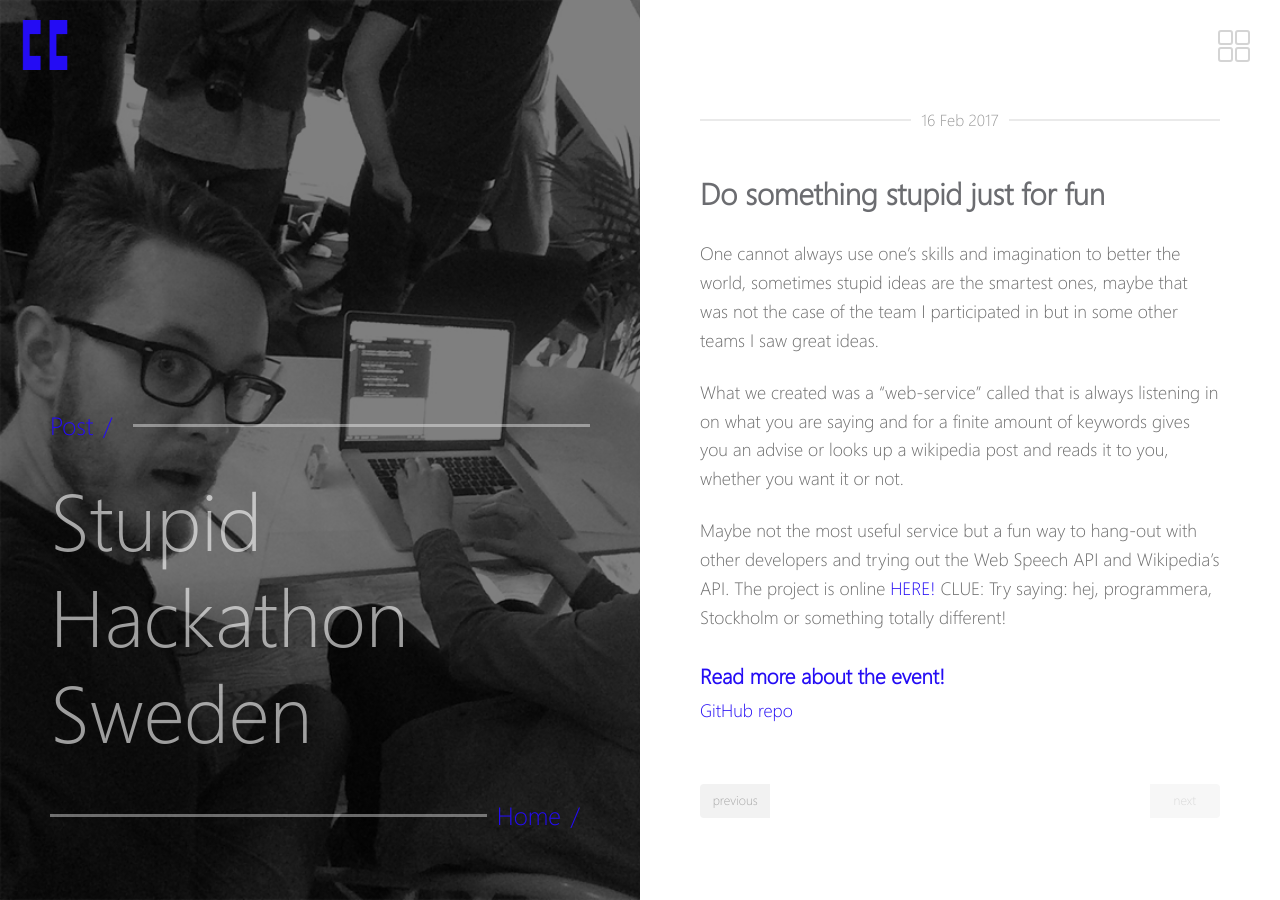
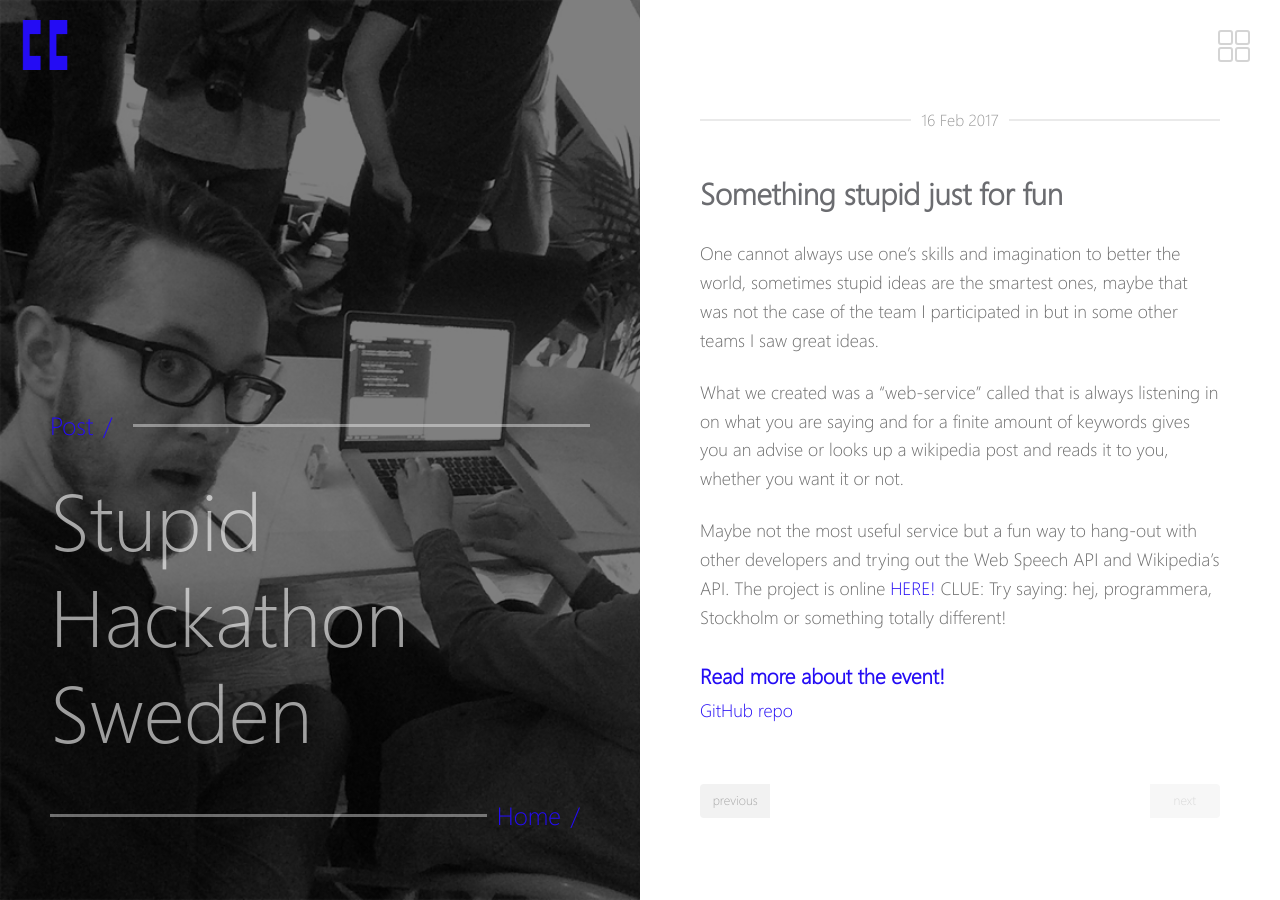
Before and after one commit to cc-lemon/cc-lemon.github.io-, a Jekyll site: the page built from _posts/2017-02-16-stupid-hackathon.md, in a window 1280 px wide. Built offline with Jekyll 4.4.1, drawn with Linux system fonts in a browser that asks for light colours.

Commit message:
change text

```diff
--- a/_posts/2017-02-16-stupid-hackathon.md
+++ b/_posts/2017-02-16-stupid-hackathon.md
@@ -6,7 +6,7 @@ image: images/stupid_hack01.png
 tag:
 
 ---
-## Do something stupid just for fun
+## Something stupid just for fun
 
 One cannot always use one's skills and imagination to better the world, sometimes stupid ideas are the smartest ones, maybe that was not the case of the team I participated in but in some other teams I saw great ideas.
 
@@ -16,4 +16,5 @@ Maybe not the most useful service but a fun way to hang-out with other developer
 
 ### <a href="https://www.stupidhackathon.se/" target="_blank"> Read more about the event!</a>
 
+
 <a href="https://github.com/Hatlen/stupidhackaton " target="_blank">GitHub repo</a>
```
